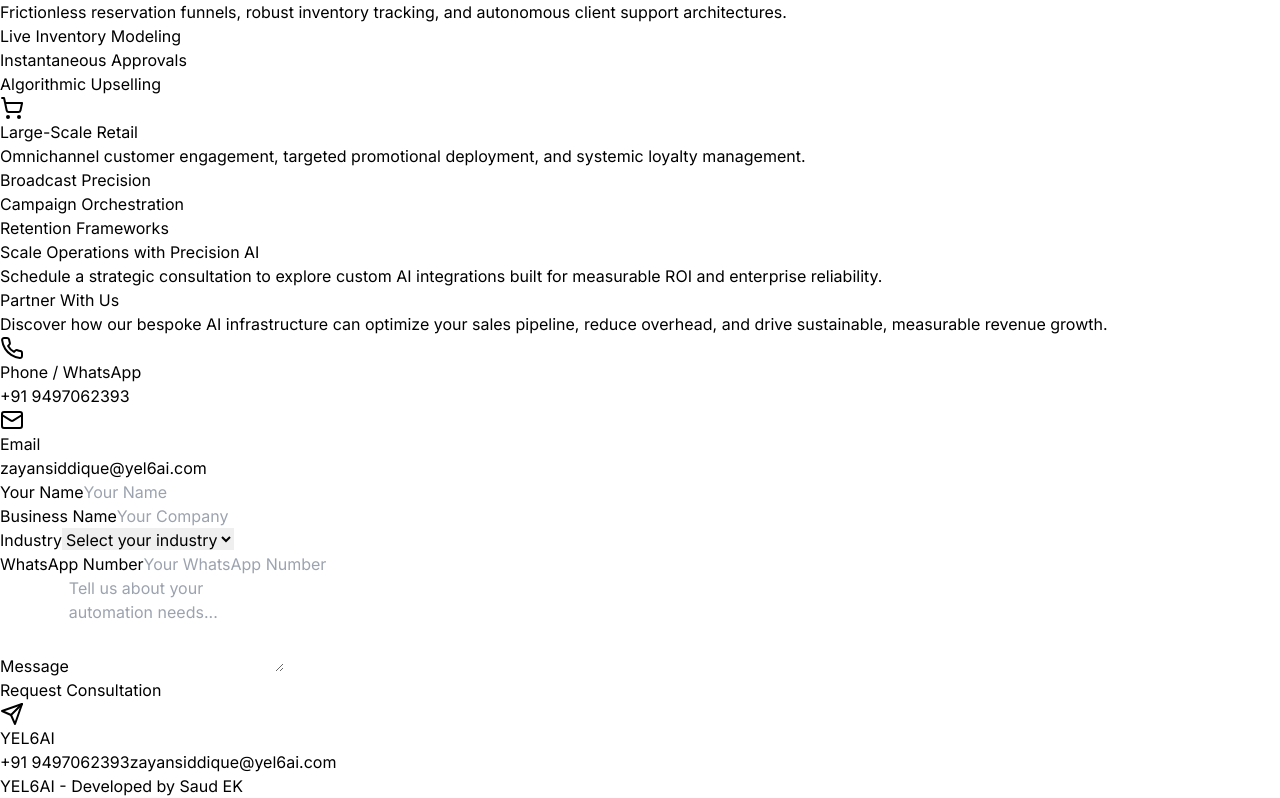
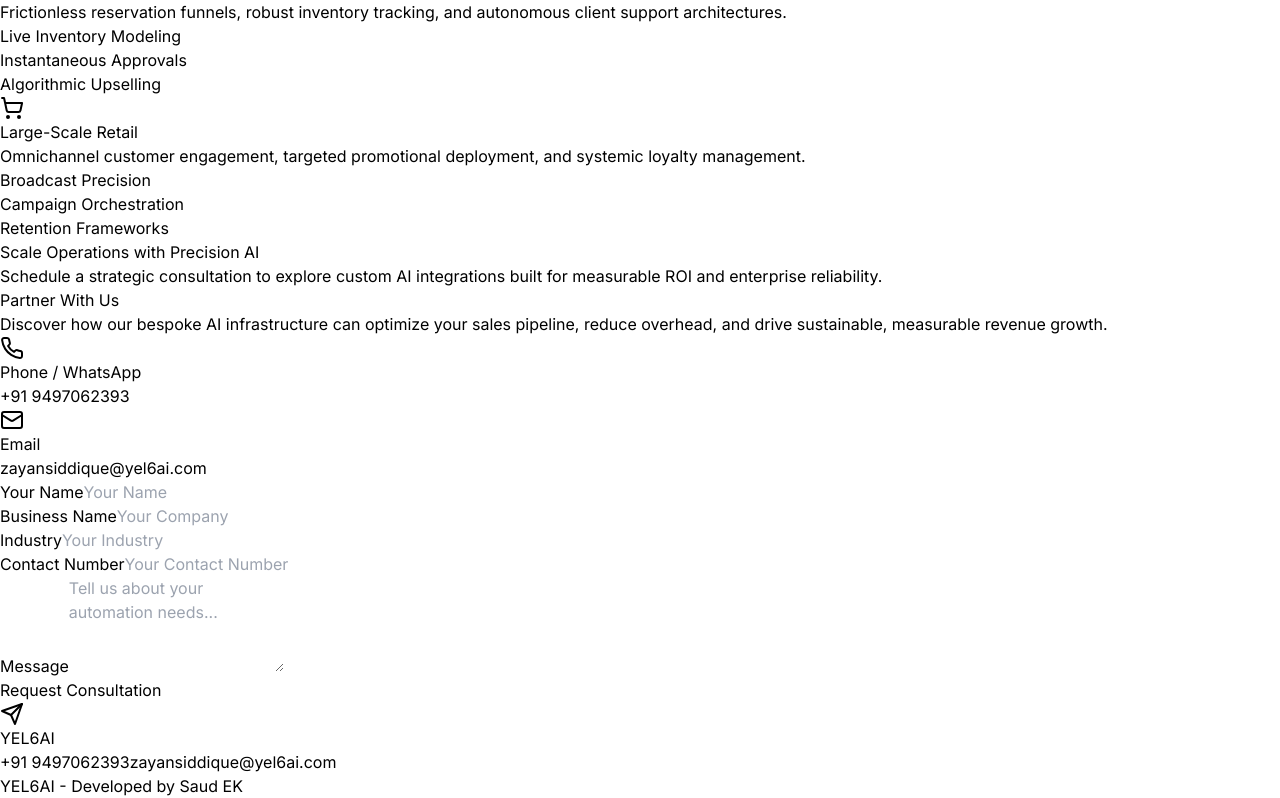
Before and after one commit to Penquinz01/yle6ai-landing-page, a React (Vite) app: page / in a window 1280 px wide. Shown: the part 3776-4574 px from the top of the page. Built offline with nearby package versions, Linux system fonts and the light colour scheme.

Commit message:
Changed contact form

```diff
--- a/src/components/ContactForm.tsx
+++ b/src/components/ContactForm.tsx
@@ -124,24 +124,20 @@ export default function ContactForm() {
                   <label htmlFor="industry" className="block text-sm font-semibold text-white mb-2">
                     Industry
                   </label>
-                  <select
+                  <input
+                    type="text"
                     id="industry"
                     required
                     value={formData.industry}
                     onChange={(e) => setFormData({ ...formData, industry: e.target.value })}
                     className="w-full px-4 py-3 rounded-lg bg-black/50 border border-cyan-500/30 text-white focus:border-cyan-400/50 focus:ring-2 focus:ring-cyan-500/20 outline-none transition-all"
-                  >
-                    <option value="">Select your industry</option>
-                    <option value="car-dealership">Car Dealership</option>
-                    <option value="car-rental">Car Rental</option>
-                    <option value="hypermarket">Hypermarket</option>
-                    <option value="other">Other</option>
-                  </select>
+                    placeholder="Your Industry"
+                  />
                 </div>
 
                 <div>
                   <label htmlFor="whatsapp" className="block text-sm font-semibold text-white mb-2">
-                    WhatsApp Number
+                    Contact Number
                   </label>
                   <input
                     type="tel"
@@ -150,7 +146,7 @@ export default function ContactForm() {
                     value={formData.whatsapp}
                     onChange={(e) => setFormData({ ...formData, whatsapp: e.target.value })}
                     className="w-full px-4 py-3 rounded-lg bg-black/50 border border-cyan-500/30 text-white focus:border-cyan-400/50 focus:ring-2 focus:ring-cyan-500/20 outline-none transition-all"
-                    placeholder="Your WhatsApp Number"
+                    placeholder="Your Contact Number"
                   />
                 </div>
 
```
